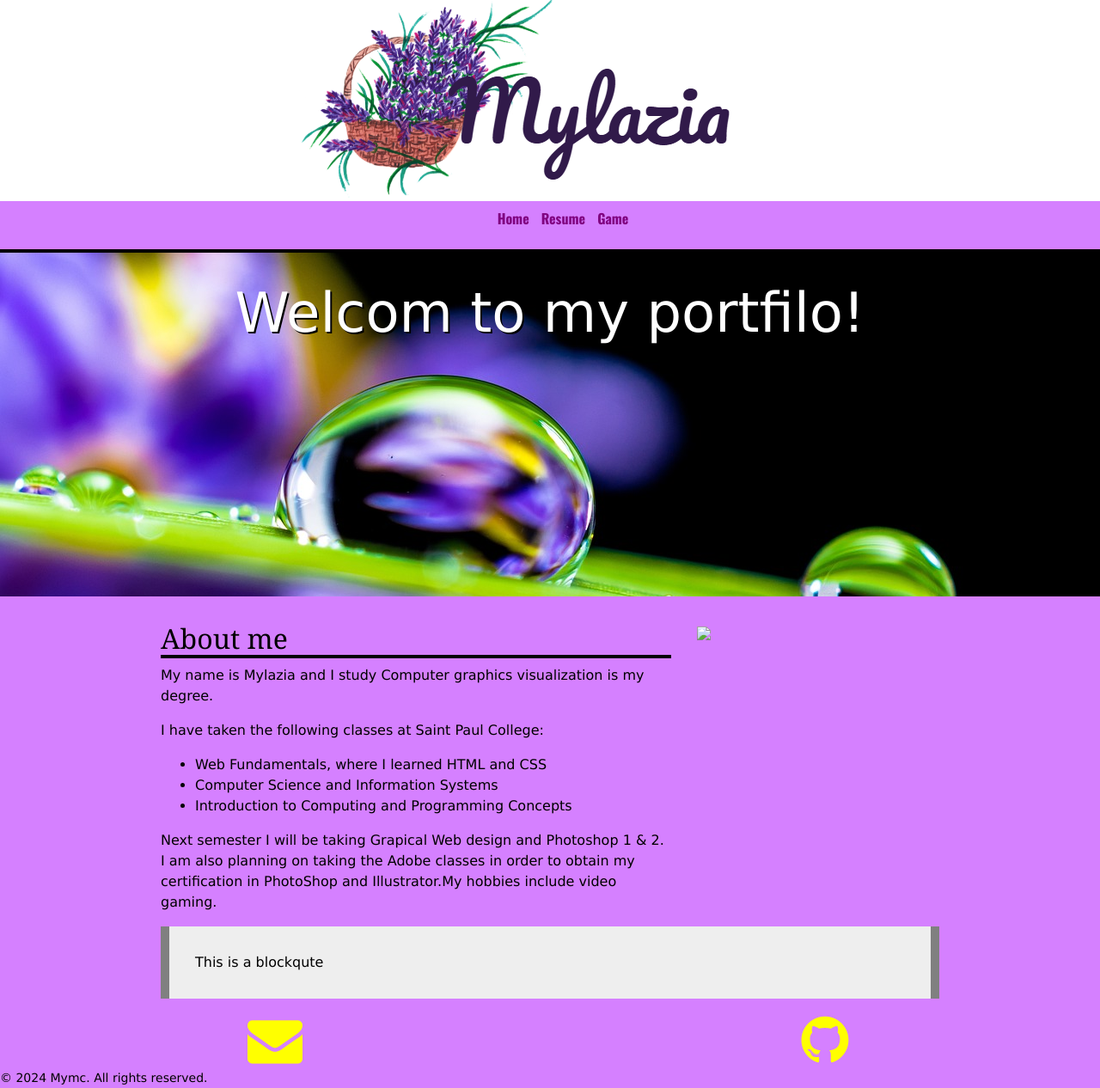
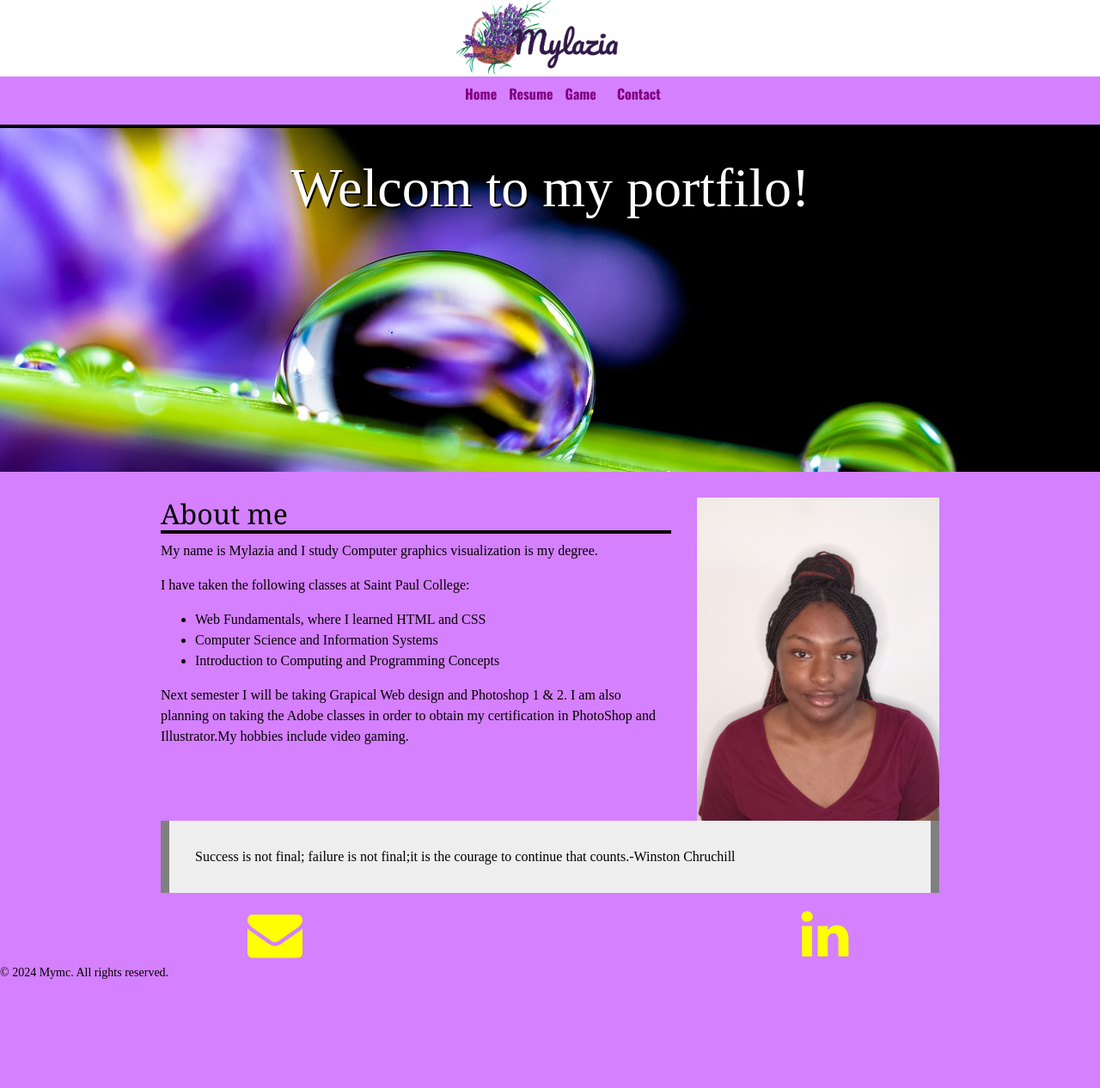
Before and after one commit to MyMc223/mymcportfilo, a plain HTML site: page index.html in a window 1280 px wide. Shown: the whole page at 86% size. After the commit the page ends 1143 px from the top, so only its background shows below. Drawn offline with nearby package versions, Linux system fonts and the light colour scheme; a web font is replaced by a local one.

Commit message:
Add files via upload

```diff
--- a/index.html
+++ b/index.html
@@ -7,25 +7,24 @@
  <link rel="preconnect" href="https://fonts.gstatic.com" crossorigin>
  <link href="https://fonts.googleapis.com/css2?family=Oswald:wght@200..700&family=Sevillana&display=swap" rel="stylesheet">
  <link rel="stylesheet" href="stylesheet.css">
+ <meta name="viewport" content="width=device-width, initial-scale=1.0">
  <meta charset="utf-8">
 	<title>My Portfolio</title>
 </head>
 <body>
  <header>
-   		<img src="images/logo.png" alt="logo" height="XXX" width="XXX" class="img-fluid logo">
+   <img src="images/logo.png" alt="Logo for Mylazia Website" height="617" width="234" class="img-fluid logo">
 </header>
-
-
 <nav>
  <ul>
    <li><a href="index.html">Home</a></li>
    <li><a href="resume.html">Resume</a></li>
    <li><a href="game.html">Game</a><li>
+   <li><a href="contact.html">Contact</a><li>
  </ul>
 </nav>
+<!-- This is the home hero for the website -->
 <div class="home-hero"> <h1> Welcom to my portfilo!</h1></div>
-
-
 <main>
  <div class="container-fluid">
   <div class="row">
@@ -41,17 +40,16 @@
 	  <p>Next semester I will be taking Grapical Web design and Photoshop 1 & 2. I am also planning on taking the Adobe classes in order to obtain my certification in PhotoShop and Illustrator.My hobbies include video gaming.</p>
    </div>
    <div class="col-sm-4">
-       				<img src="20230825_113144.jpg" class="img-fluid"><br>
+    <img src="images/20230825_113144.jpg" alt="Phto of me" height="702" width="600" class="img-fluid"><br>
    </div>
   </div>
   <div class="row">
    <div class="col-sm-12">
-       				<blockquote>This is a blockqute</blockquote>
+    <blockquote>Success is not final; failure is not final;it is the courage to continue that counts.-Winston Chruchill</blockquote>
    </div>
   </div>
 
  </div>
-
 </main>
 <footer>
  <div class="container-fluid">
@@ -62,15 +60,13 @@
       <i class="fa fa-envelope" aria-hidden="true"></i>
      <a>
    </div>
-
    <div class="col-sm-6">
-        		 	<a href="https://www.linkedin.com/in/metoxen/" target="_blank">
-         				<i class="fa fa-github" aria-hidden="true"></i>
+    <a href="https://www.linkedin.com/in/mylazia-mcpipe-b1ab43325/" target="_blank">
+     <i class="fa fa-linkedin" aria-hidden="true"></i>
     <a>
    </div>
   </div>
  </div>
-
     <small>&copy; 2024 Mymc. All rights reserved.</small>
 </footer>
 <script src="https://cdn.jsdelivr.net/npm/jquery@3.6.0/dist/jquery.slim.min.js"></script>
--- a/stylesheet.css
+++ b/stylesheet.css
@@ -1,10 +1,16 @@
 body{
 
-	font-family: Verdana, Arial, san-serif;
+	font-family:"Sevillana", serif;
 	background:#D580FF ;
 
 	color: #000000;
 }
+.sevillana-regular {
+  font-family: "Sevillana", serif;
+  font-weight: 400;
+  font-style: normal;
+}
+
 header {
   background-color: #FFFFFF;
   font-family: ;
@@ -142,7 +148,9 @@ h1{
      font-size: 4em;
  }
 
-
+.myButton:hover {
+    background-color: #45a049;
+}
 /*CSS Adjustmennts for Tablets*/
 @media only screen and (max-width: 1024px) {
 h1{
@@ -152,11 +160,6 @@ h1{
 }
 
 
-.sevillana-regular {
-  font-family: "Sevillana", serif;
-  font-weight: 400;
-  font-style: normal;
-}
 
 .mobile{
 	display:none;
```
Also changed, not shown: contact.html (+6 -11 lines), resume.html (+5 -12 lines), images/20230825_113144.jpg (added), images/20230825_113147.jpg (added). Lines whose indentation alone changed are shown as unchanged.
